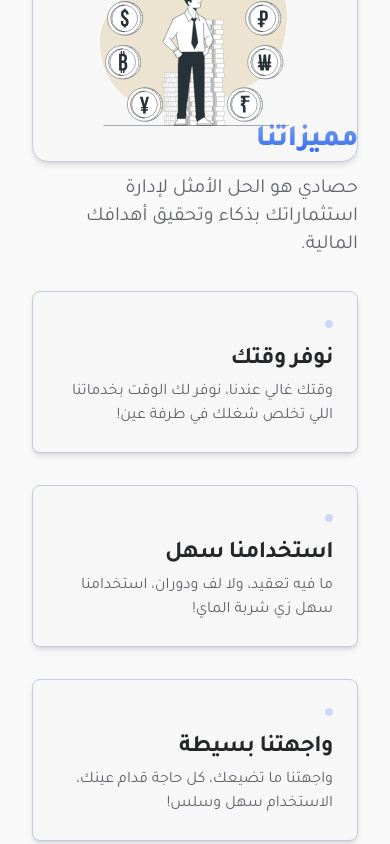
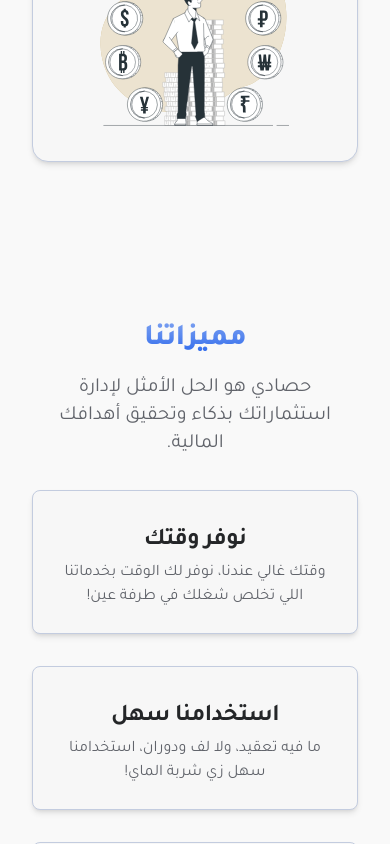
Before and after one commit to HassanAlabdulal/Hasady, a Next.js app: page / in a window 390 px wide. Shown: the part 2920-3764 px from the top of the page. Built offline with nearby package versions, Linux system fonts and the light colour scheme.

Commit message:
enhance: adjust margins for small screens

```diff
--- a/components/features.tsx
+++ b/components/features.tsx
@@ -28,20 +28,20 @@ const serviceList: ServiceProps[] = [
 
 export default function Features() {
   return (
-    <main className="h-screen flex justify-center items-center bg-[#f9f9f9]">
+    <main className="flex justify-center items-center bg-[#f9f9f9]">
       <section className="container py-24 sm:py-32 ">
         <div className="grid lg:grid-cols-[1fr,1fr] gap-8 place-items-center">
           <div>
             <h2
-              className="text-3xl md:text-5xl flex items-center  font-extrabold
-              md:leading-tight tracking-tight"
+              className="text-3xl md:text-5xl flex items-center max-sm:justify-center font-extrabold
+              md:leading-tight tracking-tight "
             >
-              <span className="bg-gradient-to-b from-primary/60 to-primary text-transparent bg-clip-text">
+              <span className="bg-gradient-to-b from-primary/60 to-primary text-transparent bg-clip-text  ">
                 مميزاتنا
               </span>
             </h2>
 
-            <p className="text-muted-foreground text-xl mt-4 mb-8 ">
+            <p className="text-muted-foreground text-xl mt-4 mb-8 max-sm:text-center">
               حصادي هو الحل الأمثل لإدارة استثماراتك بذكاء وتحقيق أهدافك
               المالية.
             </p>
@@ -49,13 +49,13 @@ export default function Features() {
             <div className="flex flex-col gap-8">
               {serviceList.map(({ icon, title, description }: ServiceProps) => (
                 <Card key={title} className="bg-[#f7f7f7] shadow-md">
-                  <CardHeader className="space-y-1 flex md:flex-row justify-start items-start gap-4">
-                    <div className="mt-1 bg-primary/20 p-1 rounded-2xl">
-                      {icon}
-                    </div>
+                  <CardHeader className="flex md:flex-row justify-start items-start gap-4 max-sm:gap-0">
+                    <div className=" p-1 rounded-2xl ">{icon}</div>
                     <div>
-                      <CardTitle>{title}</CardTitle>
-                      <CardDescription className="text-md mt-2">
+                      <CardTitle className="max-sm:text-center">
+                        {title}
+                      </CardTitle>
+                      <CardDescription className="text-md mt-2 max-sm:text-center">
                         {description}
                       </CardDescription>
                     </div>
@@ -68,7 +68,7 @@ export default function Features() {
           <img
             src="/assets/featuers.svg"
             className="w-[300px] md:w-[500px] lg:w-[600px] object-contain"
-            alt="About services"
+            alt="services"
           />
         </div>
       </section>
```
